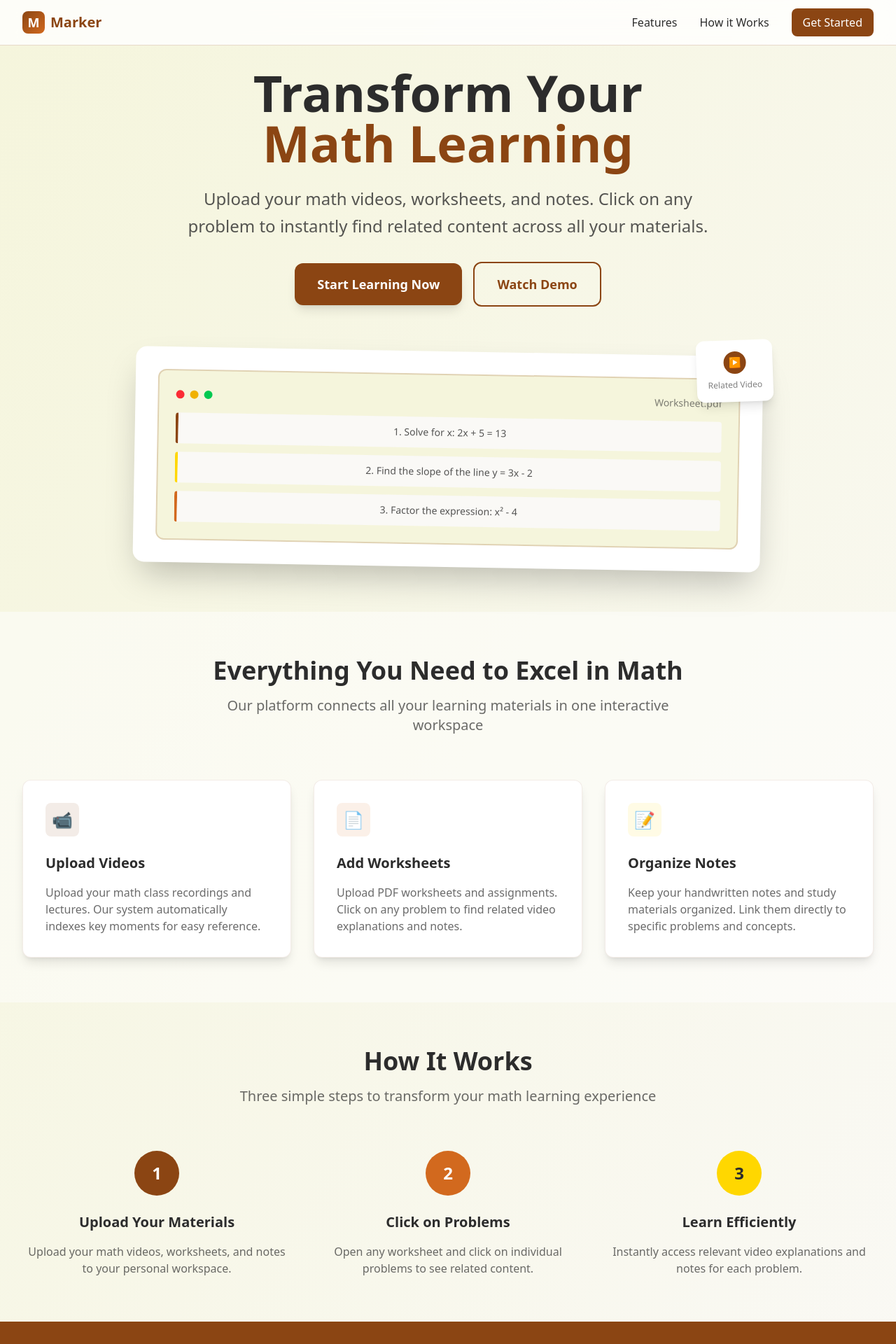
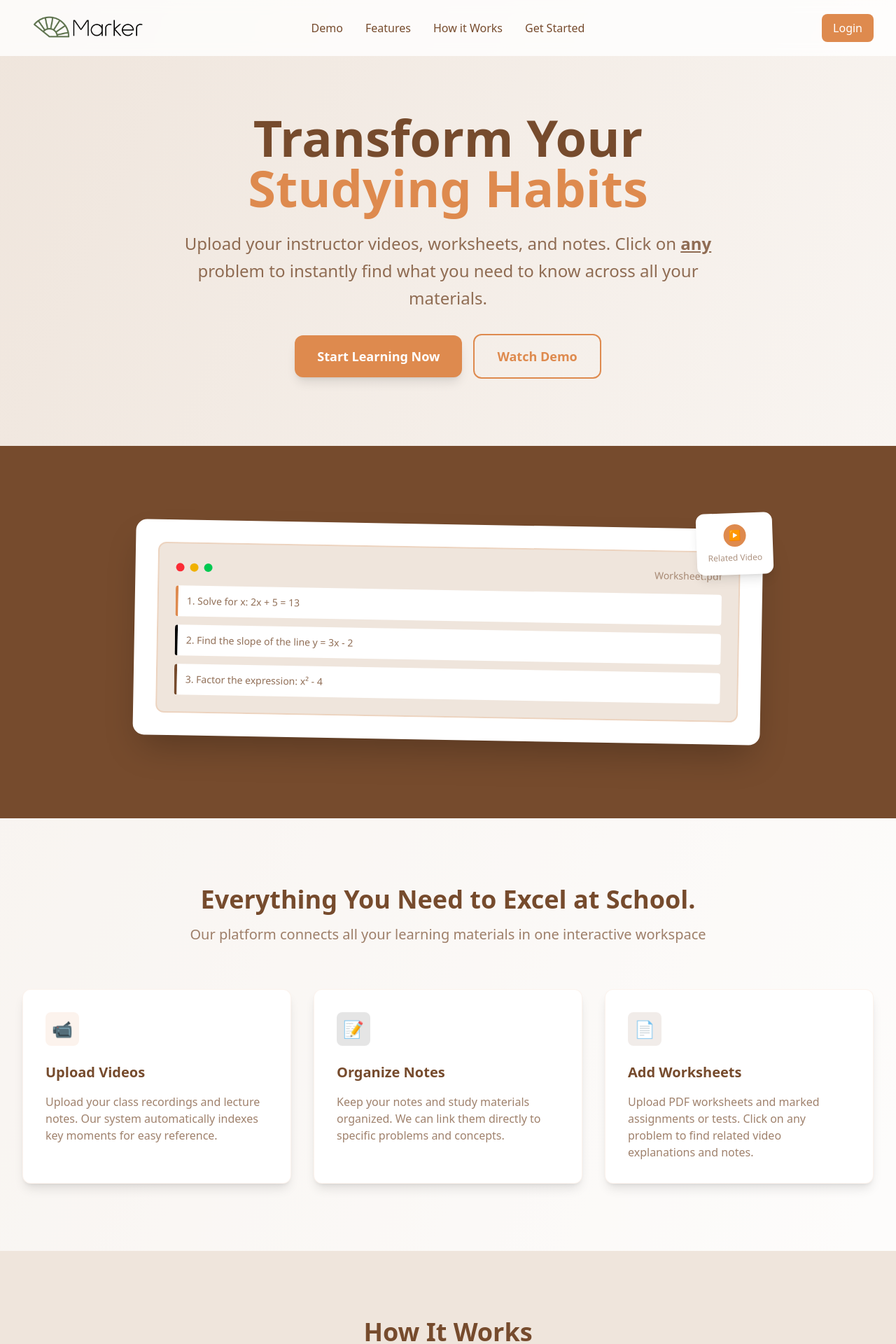
Before and after one commit to Williamwu277/marker, a Next.js app in the folder frontend/: page / in a window 1280 px wide. Shown: the top 1920 px of the page at 70% size. Built offline with nearby package versions, Linux system fonts and the light colour scheme.

Commit message:
Finish preliminary landing page

```diff
--- a/frontend/app/globals.css
+++ b/frontend/app/globals.css
@@ -1,14 +1,14 @@
 @import "tailwindcss";
 
 :root {
-  --background: #fefefe;
-  --foreground: #2c2c2c;
-  --primary: #8b4513;
-  --secondary: #d2691e;
-  --accent: #ffd700;
-  --paper: #faf9f6;
-  --pencil: #2f2f2f;
-  --notebook: #f5f5dc;
+  --background: #fefefe; /* background */
+  --foreground: #764b2d; /* text color */
+  --primary: #de8a4e; /* primary words and buttons */
+  --secondary: #764b2d; /* the button hover */
+  --accent: #000000;
+  --paper: #ffffff;
+  --pencil: #a3683e;
+  --notebook: #efe5dc; /* background */
 }
 
 @theme inline {
@@ -21,19 +21,6 @@
   --color-pencil: var(--pencil);
   --color-notebook: var(--notebook);
   --font-sans: var(--font-inter);
-}
-
-@media (prefers-color-scheme: dark) {
-  :root {
-    --background: #1a1a1a;
-    --foreground: #f0f0f0;
-    --primary: #d2691e;
-    --secondary: #ff8c00;
-    --accent: #ffd700;
-    --paper: #2a2a2a;
-    --pencil: #e0e0e0;
-    --notebook: #2d2d2d;
-  }
 }
 
 body {
--- a/frontend/app/page.tsx
+++ b/frontend/app/page.tsx
@@ -1,39 +1,24 @@
 import Link from 'next/link';
+import Image from 'next/image';
+import Navbar from '../components/navbar';
+import Footer from '../components/footer';
 
 export default function Home() {
   return (
     <div className="min-h-screen bg-gradient-to-br from-notebook to-paper">
       {/* Navigation */}
-      <nav className="fixed top-0 w-full bg-white/80 backdrop-blur-md border-b border-primary/20 z-50">
-        <div className="max-w-7xl mx-auto px-4 sm:px-6 lg:px-8">
-          <div className="flex justify-between items-center h-16">
-            <div className="flex items-center space-x-2">
-              <div className="w-8 h-8 bg-gradient-to-br from-primary to-secondary rounded-lg flex items-center justify-center">
-                <span className="text-white font-bold text-lg">M</span>
-              </div>
-              <span className="text-xl font-bold text-primary">Marker</span>
-            </div>
-            <div className="hidden md:flex items-center space-x-8">
-              <a href="#features" className="text-foreground hover:text-primary transition-colors">Features</a>
-              <a href="#how-it-works" className="text-foreground hover:text-primary transition-colors">How it Works</a>
-              <Link href="/dashboard" className="bg-primary text-white px-4 py-2 rounded-lg hover:bg-secondary transition-colors">
-                Get Started
-              </Link>
-            </div>
-          </div>
-        </div>
-      </nav>
+      <Navbar />
 
       {/* Hero Section */}
-      <section className="pt-24 pb-16 px-4 sm:px-6 lg:px-8">
+      <section className="pt-40 pb-8 px-4 sm:px-6 lg:px-8">
         <div className="max-w-7xl mx-auto text-center">
           <div className="mb-8">
             <h1 className="text-5xl md:text-7xl font-bold text-foreground mb-6">
               Transform Your
-              <span className="block text-primary">Math Learning</span>
+              <span className="block text-primary">Studying Habits</span>
             </h1>
             <p className="text-xl md:text-2xl text-foreground/80 max-w-3xl mx-auto leading-relaxed">
-              Upload your math videos, worksheets, and notes. Click on any problem to instantly find related content across all your materials.
+              Upload your instructor videos, worksheets, and notes. Click on <span className="font-bold underline hover:cursor-pointer">any</span> problem to instantly find what you need to know across all your materials.
             </p>
           </div>
 
@@ -45,9 +30,12 @@ export default function Home() {
               Watch Demo
             </button>
           </div>
+        </div>
+      </section>
 
-          {/* Hero Visual */}
-          <div className="relative max-w-4xl mx-auto">
+      <section id="demo" className="py-28 px-4 sm:px-6 lg:px-8 bg-secondary">
+        {/* EMBED VIDEO HERE WITH DEMO */}
+        <div className="relative max-w-4xl mx-auto">
             <div className="bg-white rounded-2xl shadow-2xl p-8 transform rotate-1">
               <div className="bg-notebook rounded-xl p-6 border-2 border-primary/20">
                 <div className="flex items-center justify-between mb-4">
@@ -80,15 +68,14 @@ export default function Home() {
               </div>
             </div>
           </div>
-        </div>
       </section>
 
       {/* Features Section */}
-      <section id="features" className="py-16 px-4 sm:px-6 lg:px-8 bg-white/50">
+      <section id="features" className="py-24 px-4 sm:px-6 lg:px-8 bg-white/50">
         <div className="max-w-7xl mx-auto">
           <div className="text-center mb-16">
-            <h2 className="text-4xl font-bold text-foreground mb-4">Everything You Need to Excel in Math</h2>
-            <p className="text-xl text-foreground/70 max-w-2xl mx-auto">
+            <h2 className="text-4xl font-bold text-foreground mb-4">Everything You Need to Excel at School.</h2>
+            <p className="text-xl text-foreground/70 max-w-3xl mx-auto">
               Our platform connects all your learning materials in one interactive workspace
             </p>
           </div>
@@ -100,7 +87,17 @@ export default function Home() {
               </div>
               <h3 className="text-xl font-semibold text-foreground mb-4">Upload Videos</h3>
               <p className="text-foreground/70">
-                Upload your math class recordings and lectures. Our system automatically indexes key moments for easy reference.
+                Upload your class recordings and lecture notes. Our system automatically indexes key moments for easy reference.
+              </p>
+            </div>
+
+            <div className="bg-white rounded-xl p-8 shadow-lg border border-primary/10">
+              <div className="w-12 h-12 bg-accent/10 rounded-lg flex items-center justify-center mb-6">
+                <span className="text-2xl">📝</span>
+              </div>
+              <h3 className="text-xl font-semibold text-foreground mb-4">Organize Notes</h3>
+              <p className="text-foreground/70">
+                Keep your notes and study materials organized. We can link them directly to specific problems and concepts.
               </p>
             </div>
 
@@ -110,30 +107,21 @@ export default function Home() {
               </div>
               <h3 className="text-xl font-semibold text-foreground mb-4">Add Worksheets</h3>
               <p className="text-foreground/70">
-                Upload PDF worksheets and assignments. Click on any problem to find related video explanations and notes.
+                Upload PDF worksheets and marked assignments or tests. Click on any problem to find related video explanations and notes.
               </p>
             </div>
 
-            <div className="bg-white rounded-xl p-8 shadow-lg border border-primary/10">
-              <div className="w-12 h-12 bg-accent/10 rounded-lg flex items-center justify-center mb-6">
-                <span className="text-2xl">📝</span>
-              </div>
-              <h3 className="text-xl font-semibold text-foreground mb-4">Organize Notes</h3>
-              <p className="text-foreground/70">
-                Keep your handwritten notes and study materials organized. Link them directly to specific problems and concepts.
-              </p>
-            </div>
           </div>
         </div>
       </section>
 
       {/* How It Works Section */}
-      <section id="how-it-works" className="py-16 px-4 sm:px-6 lg:px-8">
+      <section id="how-it-works" className="py-24 px-4 sm:px-6 lg:px-8 bg-notebook">
         <div className="max-w-7xl mx-auto">
           <div className="text-center mb-16">
             <h2 className="text-4xl font-bold text-foreground mb-4">How It Works</h2>
             <p className="text-xl text-foreground/70 max-w-2xl mx-auto">
-              Three simple steps to transform your math learning experience
+              Three simple steps to transform your student learning experience.
             </p>
           </div>
 
@@ -144,12 +132,12 @@ export default function Home() {
               </div>
               <h3 className="text-xl font-semibold text-foreground mb-4">Upload Your Materials</h3>
               <p className="text-foreground/70">
-                Upload your math videos, worksheets, and notes to your personal workspace.
+                Upload your class videos, worksheets, and notes to your personal workspace.
               </p>
             </div>
 
             <div className="text-center">
-              <div className="w-16 h-16 bg-secondary text-white rounded-full flex items-center justify-center text-2xl font-bold mx-auto mb-6">
+              <div className="w-16 h-16 bg-secondary/50 text-white rounded-full flex items-center justify-center text-2xl font-bold mx-auto mb-6">
                 2
               </div>
               <h3 className="text-xl font-semibold text-foreground mb-4">Click on Problems</h3>
@@ -159,7 +147,7 @@ export default function Home() {
             </div>
 
             <div className="text-center">
-              <div className="w-16 h-16 bg-accent text-foreground rounded-full flex items-center justify-center text-2xl font-bold mx-auto mb-6">
+              <div className="w-16 h-16 bg-secondary text-white rounded-full flex items-center justify-center text-2xl font-bold mx-auto mb-6">
                 3
               </div>
               <h3 className="text-xl font-semibold text-foreground mb-4">Learn Efficiently</h3>
@@ -172,11 +160,11 @@ export default function Home() {
       </section>
 
       {/* CTA Section */}
-      <section className="py-16 px-4 sm:px-6 lg:px-8 bg-primary">
+      <section id="get-started-now"className="py-24 px-4 sm:px-6 lg:px-8 bg-foreground">
         <div className="max-w-4xl mx-auto text-center">
-          <h2 className="text-4xl font-bold text-white mb-6">Ready to Transform Your Math Learning?</h2>
+          <h2 className="text-4xl font-bold text-white mb-6">Ready to Transform Your Class Learning?</h2>
           <p className="text-xl text-white/90 mb-8">
-            Join thousands of students who are already learning more efficiently with Marker.
+            Join our community of students who are already learning more efficiently with Marker.
           </p>
           <Link href="/dashboard" className="bg-white text-primary px-8 py-4 rounded-xl text-lg font-semibold hover:bg-gray-100 transition-all transform hover:scale-105 shadow-lg inline-block">
             Get Started Free
@@ -185,19 +173,7 @@ export default function Home() {
       </section>
 
       {/* Footer */}
-      <footer className="bg-foreground text-white py-8 px-4 sm:px-6 lg:px-8">
-        <div className="max-w-7xl mx-auto text-center">
-          <div className="flex items-center justify-center space-x-2 mb-4">
-            <div className="w-6 h-6 bg-gradient-to-br from-primary to-secondary rounded flex items-center justify-center">
-              <span className="text-white font-bold text-sm">M</span>
-            </div>
-            <span className="text-lg font-bold">Marker</span>
-          </div>
-          <p className="text-white/70">
-            © 2024 Marker. Making math learning interactive and efficient.
-          </p>
-        </div>
-      </footer>
+      <Footer />
     </div>
   );
 }
--- /dev/null
+++ b/frontend/components/footer.js
@@ -0,0 +1,22 @@
+import Image from 'next/image';
+
+export default function Footer() {
+  return (
+    <footer className="bg-white/80 text-white py-8 px-4 sm:px-6 lg:px-8">
+      <div className="max-w-7xl mx-auto text-center ">
+        <div className="flex items-center justify-center space-x-2 mb-4">
+            <Image
+              src="/marker-logo-transparent.png"
+              alt="Marker Logo"
+              width={200}
+              height={200}
+              className="w-48 h-48"
+            />
+        </div>
+        <p className="text-foreground">
+          © 2024 Marker. Making math learning interactive and efficient.
+        </p>
+      </div>
+    </footer>
+  );
+}
--- /dev/null
+++ b/frontend/components/navbar.js
@@ -0,0 +1,38 @@
+import Link from 'next/link';
+import Image from 'next/image';
+
+export default function Navbar() {
+  return (
+    <nav className="fixed top-0 w-full bg-white/80 backdrop-blur-sm z-50">
+      <div className="max-w-7xl mx-auto px-4 sm:px-6 lg:px-8">
+        <div className="flex justify-between items-center h-20 relative">
+          {/* Logo on the left */}
+          <div className="flex items-center">
+            <Image
+              src="/marker-logo-transparent.png"
+              alt="Marker Logo"
+              width={200}
+              height={200}
+              className="w-48 h-48"
+            />
+          </div>
+
+          {/* Navigation links in the center */}
+          <div className="hidden md:flex items-center space-x-8 absolute left-1/2 transform -translate-x-1/2">
+            <a href="#demo" className="text-foreground hover:text-primary transition-colors">Demo</a>
+            <a href="#features" className="text-foreground hover:text-primary transition-colors">Features</a>
+            <a href="#how-it-works" className="text-foreground hover:text-primary transition-colors">How it Works</a>
+            <a href="#get-started-now" className="text-foreground hover:text-primary transition-colors">Get Started</a>
+          </div>
+
+          {/* Login button on the right */}
+          <div className="flex items-center">
+            <Link href="/dashboard" className="bg-primary text-white px-4 py-2 rounded-lg hover:bg-secondary transition-colors">
+              Login
+            </Link>
+          </div>
+        </div>
+      </div>
+    </nav>
+  );
+}
```
Also changed, not shown: frontend/public/Marker-logo-transparent.png (added).
